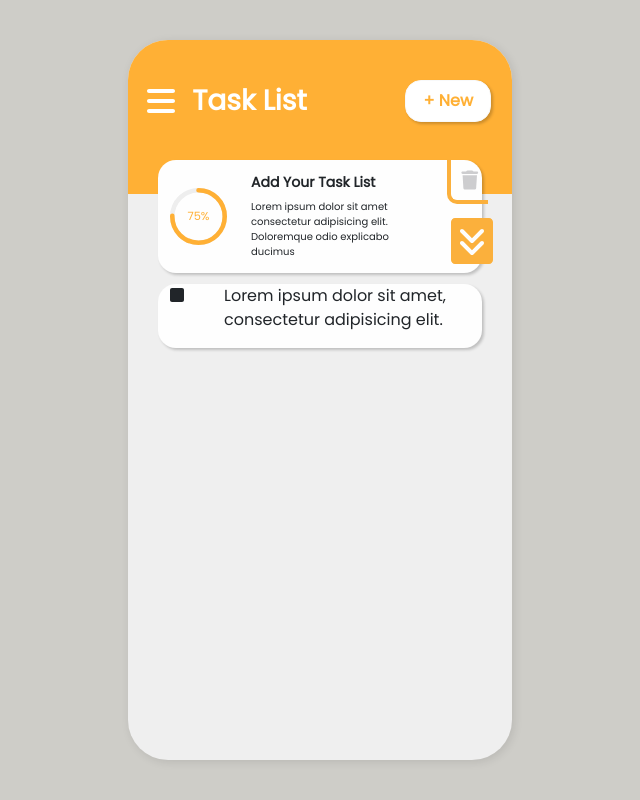
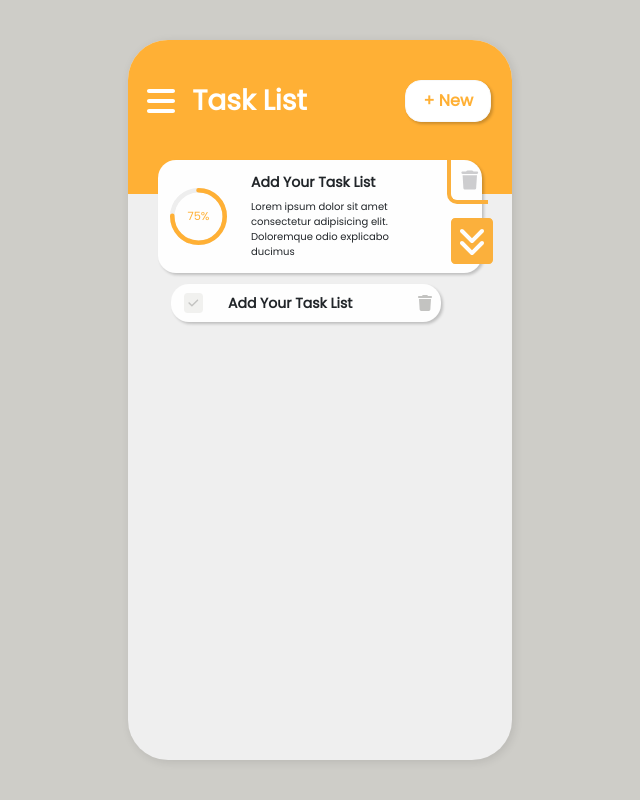
Before and after one commit to isgb/todolistfronted, a React (Vite) app: page / in a window 1280 px wide. Shown: the whole page, without its empty margins (320-960 px from the left). Built offline with nearby package versions, Linux system fonts and the light colour scheme.

Commit message:
diseño card task

```diff
--- a/src/components/CardsList/CardTasks/TaskItem/TaskItem.jsx
+++ b/src/components/CardsList/CardTasks/TaskItem/TaskItem.jsx
@@ -1,18 +1,30 @@
 import React from "react";
 import "../../../../styles/TaskItem.css";
 import { FontAwesomeIcon } from "@fortawesome/react-fontawesome";
-import { faSquare } from "@fortawesome/free-solid-svg-icons";
+import { faCheck, faTrash } from "@fortawesome/free-solid-svg-icons";
 
 export const TaskItem = () => {
   return (
-    <section className="task row justify-content-between card-task">
-      <div className="iconButton col-2">
-      <FontAwesomeIcon icon={faSquare} />
+    <section className="task row justify-content-between card-task me-3">
+
+      <div className="iconButton col-2 d-flex justify-content-center align-items-center">
+        <FontAwesomeIcon
+            icon={faCheck}
+            className="icon-checkbox"
+          />
       </div>
 
-      <p className="col-10">
-        Lorem ipsum dolor sit amet, consectetur adipisicing elit.
-      </p>
+      <div className="col-8 description-task">
+         <h4>Add Your Task List</h4>
+      </div>
+
+      <div className="iconButton col-2 d-flex justify-content-center align-items-center pe-0">
+        <FontAwesomeIcon
+            icon={faTrash}
+            className="icon-trash-task"
+        />
+      </div>
+
     </section>
   );
 };
--- a/src/styles/TaskItem.css
+++ b/src/styles/TaskItem.css
@@ -1,3 +1,6 @@
+.task{
+    max-width: 75%;
+}
 .card-task {
     background-color: #FEFEFE;
     border-radius: 18px;
@@ -5,3 +8,33 @@
     margin-bottom: 3%;
     box-shadow: 2px 2px 3px rgba(0.6, 0, 0, 0.2);
 }
+
+.card-task>.iconButton>.icon-checkbox {
+    background-color: #F1F1EF;
+    color: #C3C3C1;
+    border-radius: 20%;
+    width: 30px;
+    height: 30px;
+    margin: 15px 15px;
+    padding: 0px;
+    cursor: pointer;
+    height: 29%;
+    padding: 21%;
+}
+
+.description-task {
+    display: flex;
+    justify-content: flex-start;
+    align-content: center;
+    align-items: center;
+}
+
+.description-task>h4 {
+    font-size: 14px;
+    font-weight: 900;
+    margin: 0;
+}
+
+.icon-trash-task{
+    color: #C3C3C1;
+}
```
Also changed, not shown: src/components/CardsList/CardTasks/CardInformation.jsx (line endings or trailing spaces).
